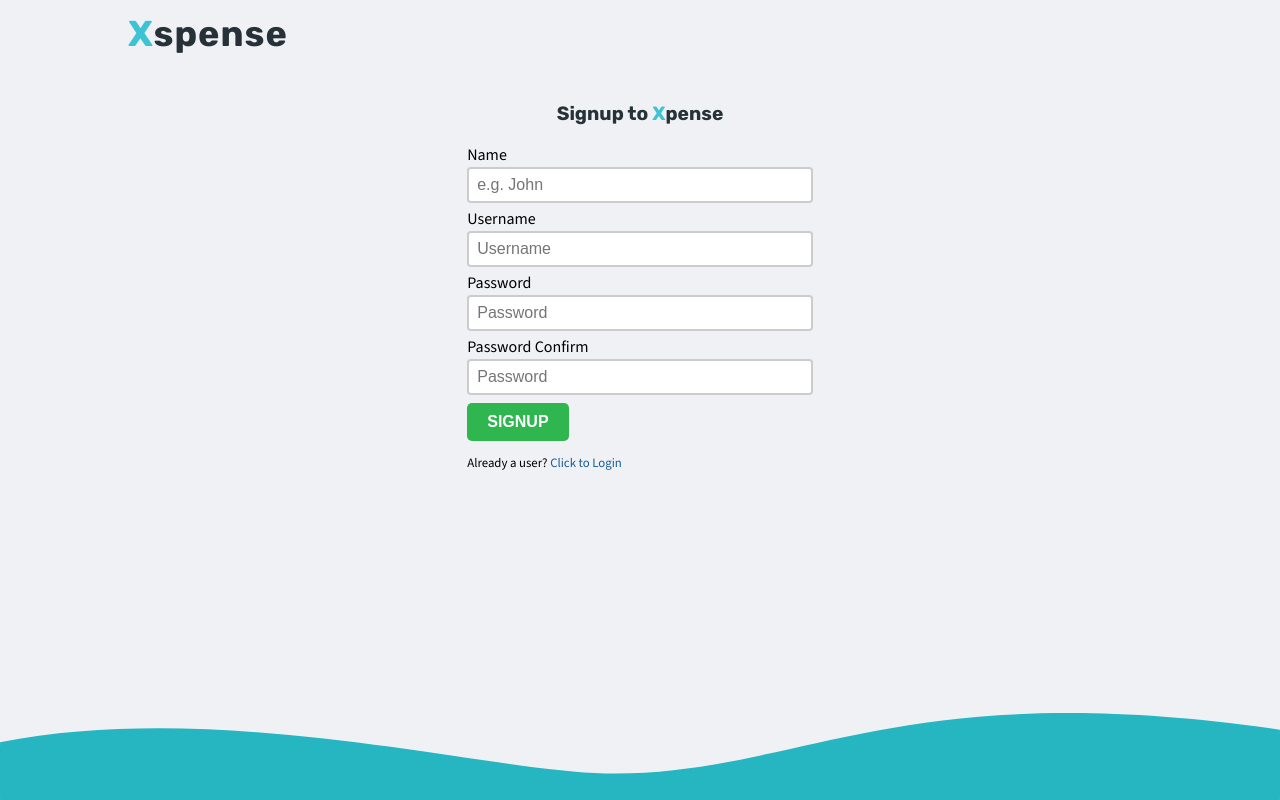
After one commit to seasandf88/Xpense_app, a Flask app: template templates/signup.html in a window 1280 px wide. The commit adds this page. Run offline with Flask 3, Linux system fonts and the light colour scheme; the template is opened without the code that fills it: values that come from a table or form of the project are taken from there, others are empty; some libraries are stand-ins or nearby versions.

Commit message:
Added edit budget

```diff
--- a/app.py
+++ b/app.py
@@ -1,9 +1,16 @@
-from flask import Flask, render_template, redirect, flash, request, jsonify
+from flask import Flask, render_template, redirect, flash, request, url_for
 from flask_sqlalchemy import SQLAlchemy
 from sqlalchemy.sql import func
-from flask_login import login_user, LoginManager, login_required, logout_user, current_user
+from flask_login import (
+    login_user,
+    LoginManager,
+    login_required,
+    logout_user,
+    current_user,
+)
 from flask_migrate import Migrate
 from flask_moment import Moment
+
 # from flask_wtf import FlaskForm
 # from wtforms import StringField, PasswordField, SubmitField
 # from wtforms.validators import InputRequired, length, ValidationError, EqualTo
@@ -41,22 +48,27 @@ from forms import LoginForm, SignupForm, BudgetForm, ExpenseForm
 def load_user(user_id):
     return User.query.get(int(user_id))
 
+
 @login_manager.unauthorized_handler
 def unauthorized():
     flash("Please login first")
     return redirect("/")
 
+
 @app.route("/")
 @app.route("/index")
 def index():
     if current_user.is_authenticated:
-        return redirect('/dashboard')
+        return redirect("/dashboard")
     quote = get_quote()
     login_form = LoginForm()
     signup_form = SignupForm()
-    return render_template("/index.html", quote=quote, login_form=login_form, signup_form=signup_form)
+    return render_template(
+        "/index.html", quote=quote, login_form=login_form, signup_form=signup_form
+    )
 
-@app.route("/login", methods=["POST"])
+
+@app.route("/login", methods=["GET", "POST"])
 def login():
     form = LoginForm()
     if form.validate_on_submit():
@@ -66,39 +78,38 @@ def login():
                 login_user(user)
                 flash("login successful")
                 return redirect("/dashboard")
-    flash("Wrong username or password")
-    return redirect("/")
+    return render_template("/login.html", form=form)
+
 
 @app.route("/signup", methods=["GET", "POST"])
 def signup():
     form = SignupForm()
     if form.validate_on_submit():
         hashed_pw = bcrypt.generate_password_hash(form.password.data)
-        new_user = User(name=form.name.data.capitalize(), username=form.username.data, password=hashed_pw)
+        new_user = User(
+            name=form.name.data.capitalize(),
+            username=form.username.data,
+            password=hashed_pw,
+        )
         db.session.add(new_user)
         db.session.commit()
         login_user(new_user)
         flash("Signup successful")
         return redirect("/dashboard")
-    return redirect("/")
+    return render_template("/signup.html", form=form)
 
 
-@app.route("/dashboard")
+@app.route("/dashboard", methods=["GET", "POST"])
 @login_required
 def dashboard():
     budget_form = BudgetForm()
     expense_form = ExpenseForm()
-    user_expenses = Expense.query.filter_by()
-    users = User.query.all()
-    user = User.query.get(1)
     return render_template(
         "dashboard.html",
         current_user=current_user,
         budget_form=budget_form,
         expense_form=expense_form,
-        users=users,
-        user=user
-        )
+    )
 
 
 @app.route("/logout")
@@ -112,17 +123,26 @@ def logout():
 @app.route("/new-budget", methods=["POST"])
 @login_required
 def new_budget():
-    form = BudgetForm()
+    budget_form = BudgetForm()
     rand = random.randint(1, 7)
     color = "accent-" + str(rand)
-    if form.validate_on_submit():
-        new_budget = Budget(name=form.name.data.capitalize(), amount=form.amount.data, color=color, user=current_user)
+    if budget_form.validate_on_submit():
+        new_budget = Budget(
+            name=budget_form.name.data.capitalize(),
+            amount=budget_form.amount.data,
+            color=color,
+            user=current_user,
+        )
         db.session.add(new_budget)
         db.session.commit()
         flash("Budget Created")
         return redirect("/dashboard")
-    flash("Something went wrong")
-    return redirect("/dashboard")
+    return render_template(
+        "dashboard.html",
+        current_user=current_user,
+        budget_form=budget_form,
+        expense_form=ExpenseForm(),
+    )
 
 
 @app.route("/new-expense", methods=["POST"])
@@ -131,9 +151,13 @@ def new_expense():
     form = ExpenseForm()
     budget_id = int(request.form["budget"])
     budget = Budget.query.get(budget_id)
-    spent = budget.spent
     if form.validate_on_submit():
-        new_expense = Expense(name=form.name.data.capitalize(), amount=form.amount.data, budget=budget, user=budget.user)
+        new_expense = Expense(
+            name=form.expense_name.data.capitalize(),
+            amount=form.expense_amount.data,
+            budget=budget,
+            user=budget.user,
+        )
         budget.spent += new_expense.amount
         db.session.add(new_expense)
         db.session.add(budget)
@@ -142,10 +166,11 @@ def new_expense():
         return redirect("/dashboard")
     return redirect("/dashboard")
 
+
 @app.route("/delete-expense", methods=["POST"])
 @app.route("/<name>/delete-expense", methods=["POST"])
 @login_required
-def delete_expense(name = None):
+def delete_expense(name=None):
     expense_id = int(request.form["expense-id"])
     expense = Expense.query.get(expense_id)
     expense.budget.spent -= expense.amount
@@ -159,20 +184,38 @@ def delete_expense(name = None):
 @app.route("/budgets/<name>")
 @login_required
 def budget_details(name):
-    budget = Budget.query.filter_by(name=name).first()
-    return render_template("details.html", budget=budget)
+    budget_form = BudgetForm()
+    budget = Budget.query.filter_by(name=name).first_or_404()
+    return render_template("details.html", budget=budget, budget_form=budget_form)
 
 
 @app.route("/delete-budget/<name>")
 @login_required
 def delete_budget(name):
     budget = Budget.query.filter_by(name=name).first()
+    for expense in budget.expenses:
+        db.session.delete(expense)
     db.session.delete(budget)
     db.session.commit()
     return redirect("/dashboard")
 
 
+@app.route("/edit-budget", methods=["GET", "POST"])
+@login_required
+def edit_budget():
+    budget_id = int(request.form["budget_id"])
+    budget_form = BudgetForm()
+    budget = Budget.query.get(budget_id)
+    if budget_form.validate_on_submit():
+        budget.name = budget_form.name.data.capitalize()
+        budget.amount = budget_form.amount.data
+        db.session.commit()
+        return redirect(f"/budgets/{budget.name}")
+    return render_template("details.html", budget=budget, budget_form=budget_form)
+
+
+
 # Creates shell context
 @app.shell_context_processor
 def make_shell_context():
-    return {'db': db, 'User': User, 'Budget': Budget, 'Expense': Expense}
+    return {"db": db, "User": User, "Budget": Budget, "Expense": Expense}
--- a/forms.py
+++ b/forms.py
@@ -1,47 +1,47 @@
+from flask import flash
 from flask_wtf import FlaskForm
-from wtforms import StringField, PasswordField, SubmitField, FloatField, SelectField
-from wtforms.validators import DataRequired, length, EqualTo, ValidationError
+from wtforms import StringField, PasswordField, SubmitField, FloatField
+from wtforms.validators import InputRequired, length, EqualTo, ValidationError, Regexp
 
-from models import User
+from models import User, Budget
 
 class LoginForm(FlaskForm):
     username = StringField(
-        validators=[DataRequired(), length(min=3, max=20)],
+        validators=[InputRequired(), length(min=3, max=20)],
         render_kw={"placeholder": "Username"},
     )
     password = PasswordField(
-        validators=[DataRequired(), length(min=4, max=20)],
+        validators=[InputRequired(), length(min=4, max=20)],
         render_kw={"placeholder": "Password"},
     )
     submit = SubmitField("Login")
 
 class SignupForm(FlaskForm):
     name = StringField(
-        validators=[DataRequired(), length(min=3, max=20)],
+        validators=[InputRequired(), length(min=3, max=20)],
         render_kw={"placeholder": "e.g. John"},
     )
     username = StringField(
-        validators=[DataRequired(), length(min=3, max=20)],
+        validators=[InputRequired(), length(min=3, max=20)],
         render_kw={"placeholder": "Username"},
     )
     password = PasswordField(
         validators=[
-            DataRequired(),
+            InputRequired(),
             length(min=4, max=20),
             EqualTo("password_confirm", message="Passwords must match"),
         ],
         render_kw={"placeholder": "Password"},
     )
     password_confirm = PasswordField(
-        validators=[DataRequired(), length(min=4, max=20)],
+        validators=[InputRequired(), length(min=4, max=20)],
         render_kw={"placeholder": "Password"},
     )
     submit = SubmitField("Signup")
 
     def validate_username(self, username):
-        user = User.query.filter_by(username=username.data).first()
+        user = User.query.filter_by(username=username.data.capitalize()).first()
         if user is not None:
-
             raise ValidationError('Please use a different username.')
 
 
@@ -49,26 +49,31 @@ class SignupForm(FlaskForm):
 class BudgetForm(FlaskForm):
     name = StringField(
         "Budget Name",
-        validators=[DataRequired(), length(min=3, max=20)],
+        validators=[InputRequired(), length(min=3, max=20)],
         render_kw={"placeholder": "e.g. Groceries"},
     )
     amount = FloatField(
         "Amount",
-        validators=[DataRequired()],
+        validators=[InputRequired()],
         render_kw={"placeholder": "e.g. 100"},
     )
     submit = SubmitField("Create Budget")
 
+    def validate_name(self, name):
+        budget = Budget.query.filter_by(name=name.data.capitalize()).first()
+        if budget is not None:
+            raise ValidationError('Budget already exists.')
+
 
 class ExpenseForm(FlaskForm):
-    name = StringField(
+    expense_name = StringField(
         "Expense Name",
-        validators=[DataRequired(), length(min=3, max=20)],
+        validators=[InputRequired(), length(min=3, max=20)],
         render_kw={"placeholder": "e.g. Bananas"},
     )
-    amount = FloatField(
+    expense_amount = FloatField(
         "Amount",
-        validators=[DataRequired()],
+        validators=[InputRequired()],
         render_kw={"placeholder": "e.g. 10"},
     )
-    submit = SubmitField("Add Expense")
+    expense_submit = SubmitField("Add Expense")
--- a/static/css/style.css
+++ b/static/css/style.css
@@ -47,8 +47,7 @@ header {
   width: 80%;
   max-width: 1024px;
   margin: 0 auto;
-  height: 6rem;
-  padding: 2rem 0;
+  padding: 1rem 0;
   display: flex;
   justify-content: space-between;
   align-items: center;
@@ -131,11 +130,11 @@ footer {
 }
 
 .home-text .quote {
-  width: 40ch;
+  width: 45ch;
   color: var(--text-color-light);
   font-weight: 400;
   line-height: 1.2;
-  font-size: 1.6rem;
+  font-size: 1.4rem;
 }
 
 .home-text .quote-text {
@@ -192,10 +191,28 @@ footer {
 
 .forms-container {
   padding: 1.25rem 2rem;
+  width: 40%;
+  margin: auto;
+}
+
+.form-error {
+  color: red;
+  margin-top: .25rem;
+  font-size: 0.75rem;
+}
+
+.form-link {
+  margin: 1rem 0;
+  font-size: .8rem;
+}
+
+.link {
+  color: var(--accent-color6);
 }
 
 form h3 {
   text-align: center;
+  margin-bottom: 1rem;
   font-size: 1.2rem;
   font-weight: 700;
   font-family: var(--logo-font);
@@ -203,9 +220,9 @@ form h3 {
 }
 
 .form {
-  display: none;
+  display: flex;
   flex-direction: column;
-  gap: 1rem;
+  gap: .5rem;
 }
 
 .input {
@@ -228,10 +245,6 @@ form h3 {
 .form-buttons {
   display: flex;
   justify-content: space-between;
-}
-
-.active-form {
-  display: flex;
 }
 
 .flash-message {
--- /dev/null
+++ b/templates/signup.html
@@ -0,0 +1,47 @@
+{% extends 'layout.html' %}
+
+
+{% block body %}
+
+<div class="container login">
+  <div class="forms-container">
+    <form action="/signup" method="post" class="form" novalidate>
+      <h3>Signup to <span class="highlight">X</span>pense</h3>
+      {{ form.hidden_tag() }}
+      <div class="form-control">
+        {{ form.name.label}}
+        {{ form.name(size=32, class="input") }}
+        {% for error in form.name.errors %}
+        <span class="form-error">{{ error }}</span>
+        {% endfor %}
+      </div>
+      <div class="form-control">
+        {{ form.username.label}}
+        {{ form.username(size=32, class="input", id="signup-username") }}
+        {% for error in form.username.errors %}
+        <span class="form-error">{{ error }}</span>
+        {% endfor %}
+      </div>
+      <div class="form-control">
+        {{ form.password.label}}
+        {{ form.password(size=32, class="input") }}
+        {% for error in form.password.errors %}
+        <span class="form-error">{{ error }}</span>
+        {% endfor %}
+      </div>
+      <div class="form-control">
+        {{ form.password_confirm.label}}
+        {{ form.password_confirm(size=32, class="input") }}
+        {% for error in form.password_confirm.errors %}
+        <span class="form-error">{{ error }}</span>
+        {% endfor %}
+      </div>
+      <div class="form-buttons">
+        {{ form.submit(class="btn btn-primary") }}
+      </div>
+    </form>
+    <p class="form-link">Already a user? <span class="link"><a href="/login">Click to Login</a></span></p>
+
+  </div>
+</div>
+{% endblock %}
```
Also changed, not shown: templates/dashboard.html (+14 -8 lines), templates/details.html (+26 -2 lines), templates/index.html (+1 -123 lines), templates/login.html (added, +32 -0 lines), instance/database.db.
